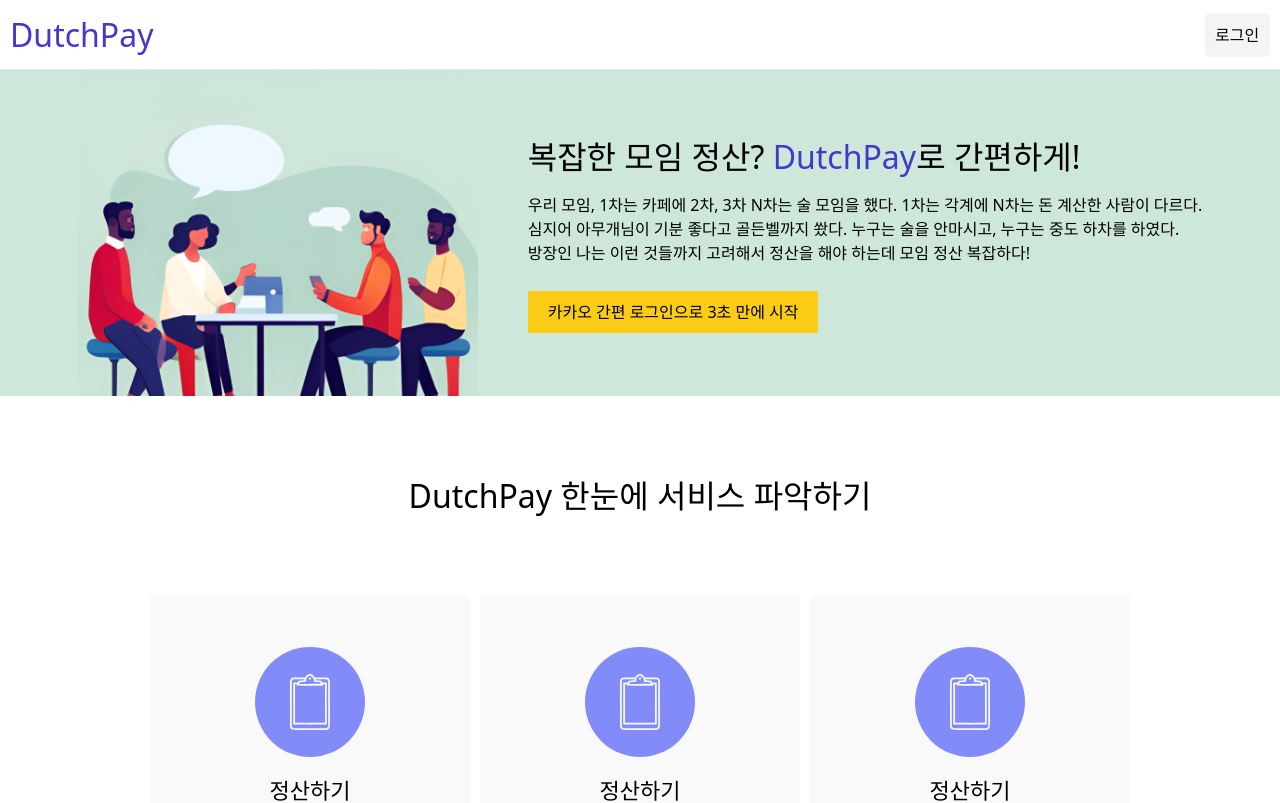
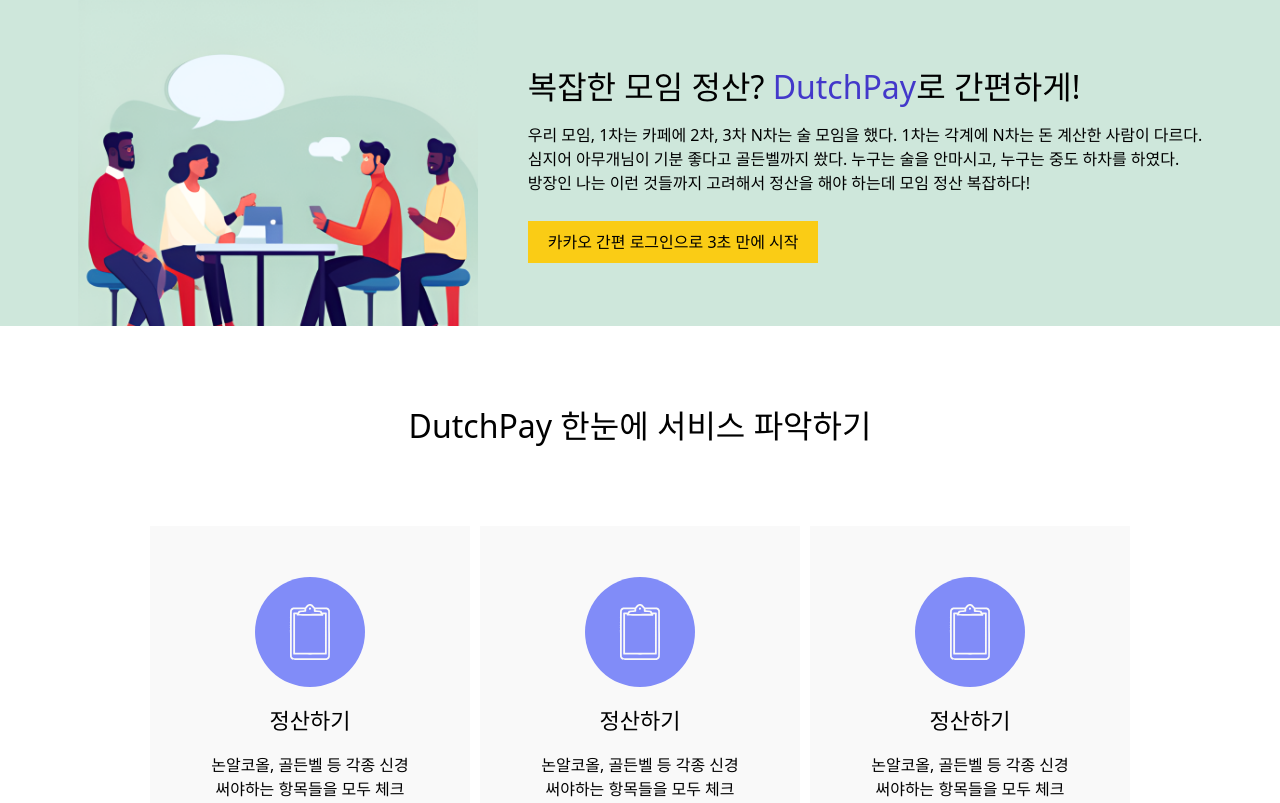
Before and after one commit to chaechae66/dutch-pay, a Next.js app: page / in a window 1280 px wide. Shown: the top 803 px of the page. Built offline with nearby package versions, Linux system fonts and the light colour scheme.

Commit message:
Feat: intro 페이지 구현

```diff
--- a/src/app/(beforeLogin)/page.tsx
+++ b/src/app/(beforeLogin)/page.tsx
@@ -5,16 +5,6 @@
   return (
     <>
       <div className="min-h-dvh w-full">
-        <header className="sticky top-0 grid h-[70px] w-auto grid-cols-[repeat(2,min-content)] items-center justify-between border-b-[0.5px] border-solid border-gray-200 bg-white px-[10px]">
-          <h2 className="text-[32px] text-indigo-700">DutchPay</h2>
-          <Link
-            href={"/login"}
-            className="w-[65px] rounded-[5px] bg-zinc-100 p-[10px] text-base font-light text-black"
-          >
-            로그인
-          </Link>
-        </header>
-
         <article className="m-h-[700px] grid w-full grid-cols-[repeat(2,auto)] items-center bg-[#CEE7DB]">
           <Image
             className="h-auto items-end justify-self-end"
```
